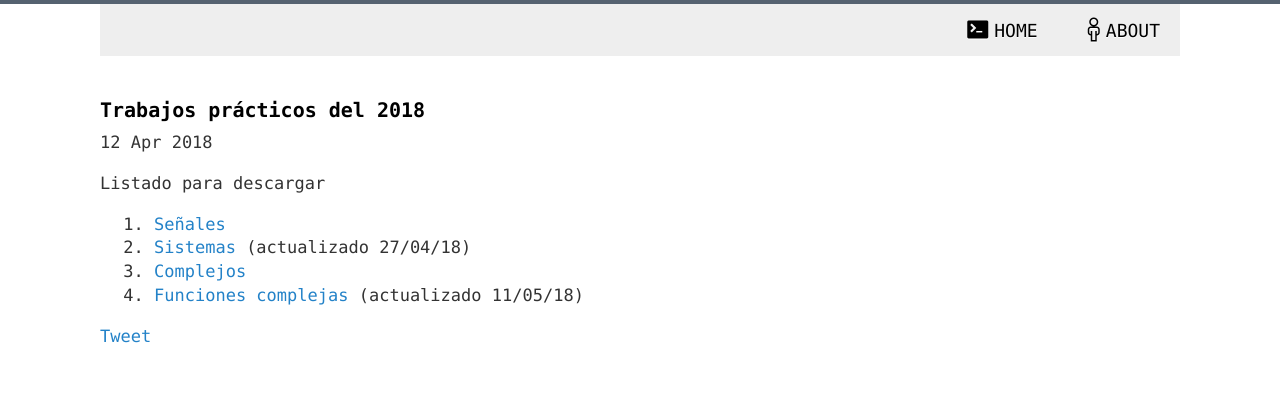
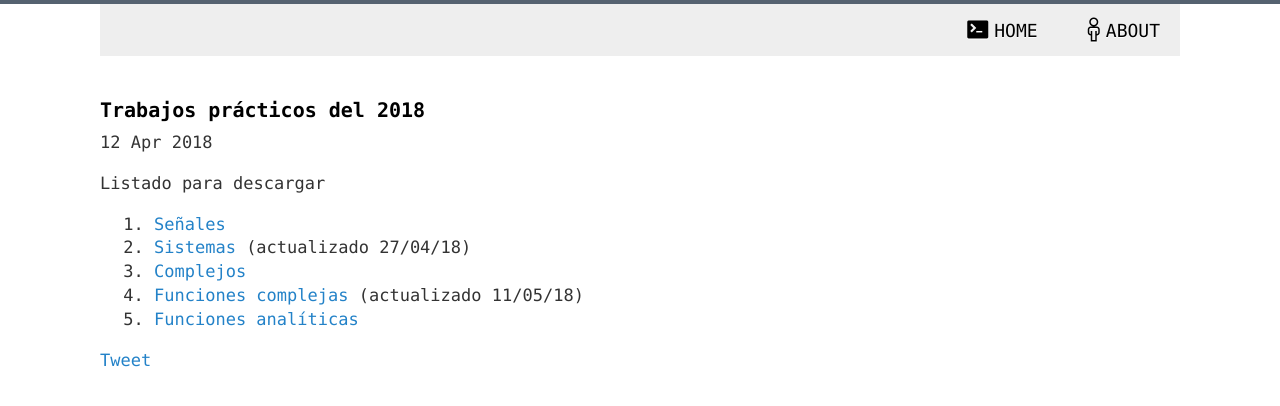
Before and after one commit to 1nv1/UTN-FRN-ASS, a Jekyll site: the page built from _posts/2018-04-12-TPs2018.markdown, in a window 1280 px wide. Shown: the top 406 px of the page. Built offline with Jekyll 4.4.1, drawn with Linux system fonts in a browser that asks for light colours; comment, search, counter and statistics services are not loaded.

Commit message:
Agrego TP5

```diff
--- a/_posts/2018-04-12-TPs2018.markdown
+++ b/_posts/2018-04-12-TPs2018.markdown
@@ -13,3 +13,4 @@ Listado para descargar
 2. <a href="https://drive.google.com/open?id=1Uf5DpFFnt2Iix14YLnGluOcbGRDMwnCl" target="_blank">Sistemas</a> (actualizado 27/04/18)
 3. <a href="https://drive.google.com/open?id=1IvyE09iuo8MnjJ29t3NcwTGQlP1Ua4xN" target="_blank">Complejos</a>
 4. <a href="https://drive.google.com/open?id=1Hh-onJGjVZkXNVYOza1q0eBOygqBC1mR" target="_blanck">Funciones complejas</a> (actualizado 11/05/18)
+5. <a href="https://drive.google.com/open?id=1pTuY87IQkYD59T2C_Hyy00ueQYONmeYs" target="_blanck">Funciones analíticas</a>
```
